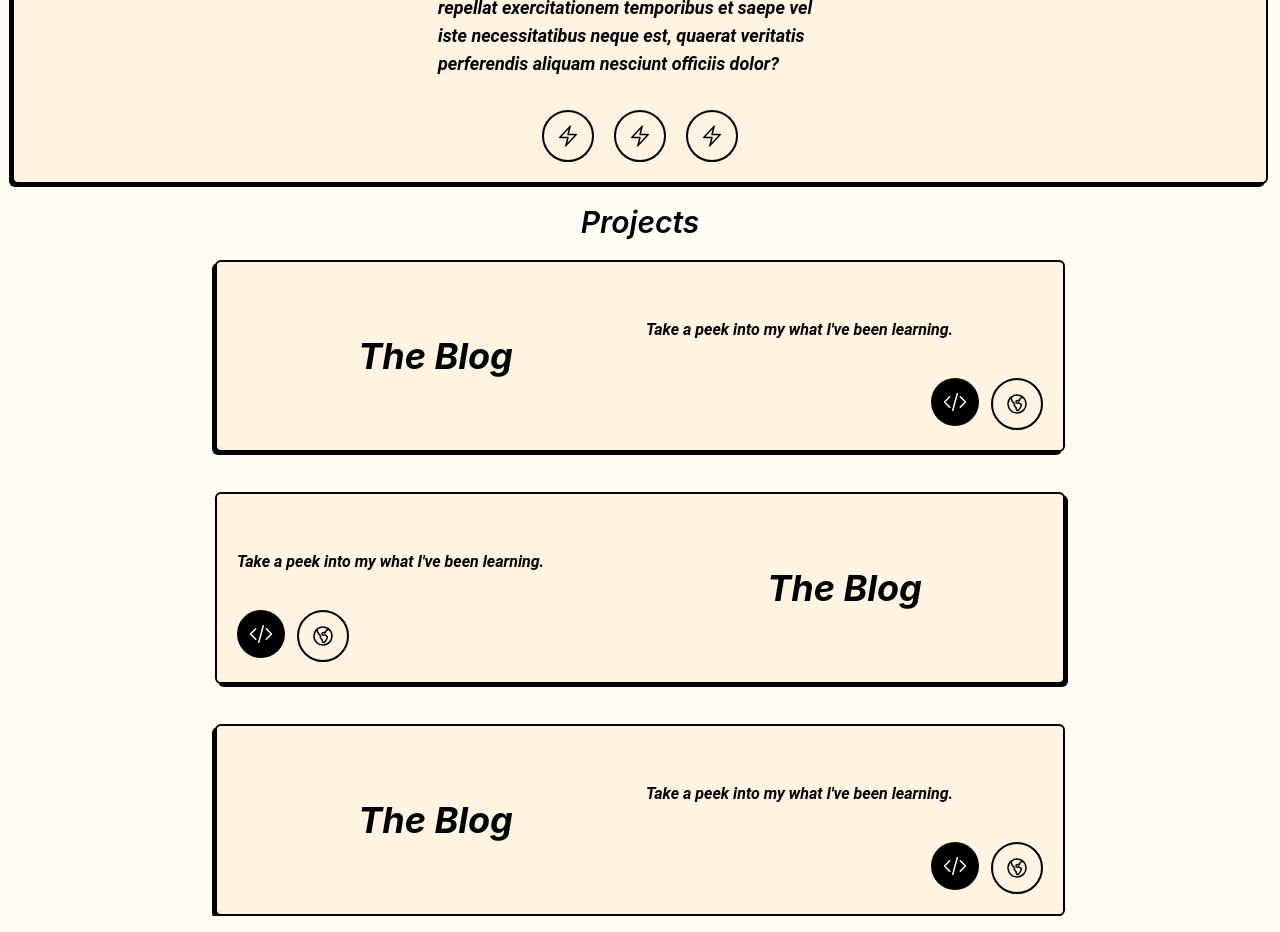
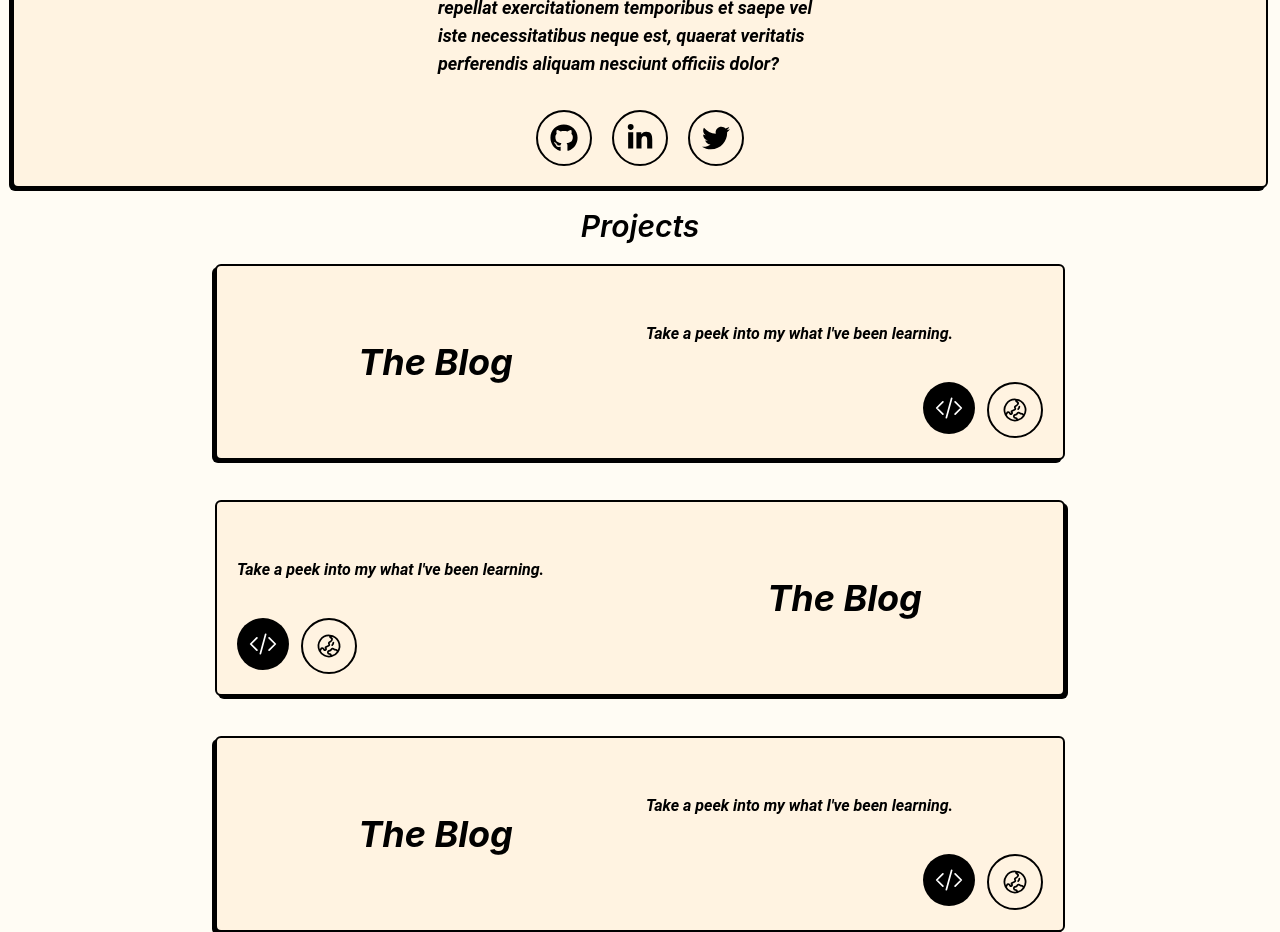
Before and after one commit to programmergeek/landing-page, a Next.js app in the folder landing-page/: page / in a window 1280 px wide. Shown: the part 980-1912 px from the top of the page. Built offline with nearby package versions, Linux system fonts and the light colour scheme.

Commit message:
remove heroicons icons and replace it with react icons

```diff
--- a/landing-page/components/Cards.tsx
+++ b/landing-page/components/Cards.tsx
@@ -1,5 +1,9 @@
 import React from "react";
 import { IconButton } from "./Buttons";
+import {
+  HiOutlineGlobeAsiaAustralia,
+  HiOutlineCodeBracket,
+} from "react-icons/hi2";
 
 type Props = {
   children?: React.ReactNode;
@@ -24,7 +28,11 @@ export const Card: React.FC<Props> = ({ ...props }) => {
 
 export const ProjectCard: React.FC<ProjectCardProps> = ({ ...props }) => {
     return (
-      <Card className={`max-w-3xl sm:min-w-[600px] lg:min-w-[850px] ${props.reverse ? 'shadow-hardShadowRight' : ''}`}>
+      <Card
+        className={`max-w-3xl sm:min-w-[600px] lg:min-w-[850px] ${
+          props.reverse ? "shadow-hardShadowRight" : ""
+        }`}
+      >
         {!props.reverse ? (
           <div className="flex flex-col gap-3 md:grid md:grid-cols-2">
             <span className="font-robot font-bold italic text-4xl flex md:justify-center my-auto">
@@ -39,20 +47,7 @@ export const ProjectCard: React.FC<ProjectCardProps> = ({ ...props }) => {
                   style="solid"
                   blank
                   icon={
-                    <svg
-                      xmlns="http://www.w3.org/2000/svg"
-                      fill="none"
-                      viewBox="0 0 24 24"
-                      strokeWidth={1.5}
-                      stroke="white"
-                      className="w-6 h-6"
-                    >
-                      <path
-                        strokeLinecap="round"
-                        strokeLinejoin="round"
-                        d="M17.25 6.75L22.5 12l-5.25 5.25m-10.5 0L1.5 12l5.25-5.25m7.5-3l-4.5 16.5"
-                      />
-                    </svg>
+                    <HiOutlineCodeBracket className="text-white w-6 h-6 md:w-7 md:h-7" />
                   }
                   href={props.repoLink}
                 />
@@ -60,20 +55,7 @@ export const ProjectCard: React.FC<ProjectCardProps> = ({ ...props }) => {
                   style="outline"
                   blank
                   icon={
-                    <svg
-                      xmlns="http://www.w3.org/2000/svg"
-                      fill="none"
-                      viewBox="0 0 24 24"
-                      strokeWidth={1.5}
-                      stroke="currentColor"
-                      className="w-6 h-6"
-                    >
-                      <path
-                        strokeLinecap="round"
-                        strokeLinejoin="round"
-                        d="M6.115 5.19l.319 1.913A6 6 0 008.11 10.36L9.75 12l-.387.775c-.217.433-.132.956.21 1.298l1.348 1.348c.21.21.329.497.329.795v1.089c0 .426.24.815.622 1.006l.153.076c.433.217.956.132 1.298-.21l.723-.723a8.7 8.7 0 002.288-4.042 1.087 1.087 0 00-.358-1.099l-1.33-1.108c-.251-.21-.582-.299-.905-.245l-1.17.195a1.125 1.125 0 01-.98-.314l-.295-.295a1.125 1.125 0 010-1.591l.13-.132a1.125 1.125 0 011.3-.21l.603.302a.809.809 0 001.086-1.086L14.25 7.5l1.256-.837a4.5 4.5 0 001.528-1.732l.146-.292M6.115 5.19A9 9 0 1017.18 4.64M6.115 5.19A8.965 8.965 0 0112 3c1.929 0 3.716.607 5.18 1.64"
-                      />
-                    </svg>
+                    <HiOutlineGlobeAsiaAustralia className="w-6 h-6 md:w-7 md:h-7" />
                   }
                   href={props.demoLink}
                 />
@@ -91,20 +73,7 @@ export const ProjectCard: React.FC<ProjectCardProps> = ({ ...props }) => {
                   style="solid"
                   blank
                   icon={
-                    <svg
-                      xmlns="http://www.w3.org/2000/svg"
-                      fill="none"
-                      viewBox="0 0 24 24"
-                      strokeWidth={1.5}
-                      stroke="white"
-                      className="w-6 h-6"
-                    >
-                      <path
-                        strokeLinecap="round"
-                        strokeLinejoin="round"
-                        d="M17.25 6.75L22.5 12l-5.25 5.25m-10.5 0L1.5 12l5.25-5.25m7.5-3l-4.5 16.5"
-                      />
-                    </svg>
+                    <HiOutlineCodeBracket className="text-white w-6 h-6 md:w-7 md:h-7" />
                   }
                   href={props.repoLink}
                 />
@@ -112,20 +81,7 @@ export const ProjectCard: React.FC<ProjectCardProps> = ({ ...props }) => {
                   style="outline"
                   blank
                   icon={
-                    <svg
-                      xmlns="http://www.w3.org/2000/svg"
-                      fill="none"
-                      viewBox="0 0 24 24"
-                      strokeWidth={1.5}
-                      stroke="currentColor"
-                      className="w-6 h-6"
-                    >
-                      <path
-                        strokeLinecap="round"
-                        strokeLinejoin="round"
-                        d="M6.115 5.19l.319 1.913A6 6 0 008.11 10.36L9.75 12l-.387.775c-.217.433-.132.956.21 1.298l1.348 1.348c.21.21.329.497.329.795v1.089c0 .426.24.815.622 1.006l.153.076c.433.217.956.132 1.298-.21l.723-.723a8.7 8.7 0 002.288-4.042 1.087 1.087 0 00-.358-1.099l-1.33-1.108c-.251-.21-.582-.299-.905-.245l-1.17.195a1.125 1.125 0 01-.98-.314l-.295-.295a1.125 1.125 0 010-1.591l.13-.132a1.125 1.125 0 011.3-.21l.603.302a.809.809 0 001.086-1.086L14.25 7.5l1.256-.837a4.5 4.5 0 001.528-1.732l.146-.292M6.115 5.19A9 9 0 1017.18 4.64M6.115 5.19A8.965 8.965 0 0112 3c1.929 0 3.716.607 5.18 1.64"
-                      />
-                    </svg>
+                    <HiOutlineGlobeAsiaAustralia className="w-6 h-6 md:w-7 md:h-7" />
                   }
                   href={props.demoLink}
                 />
--- a/landing-page/package.json
+++ b/landing-page/package.json
@@ -9,12 +9,12 @@
     "lint": "next lint"
   },
   "dependencies": {
-    "@heroicons/react": "^2.0.12",
     "autoprefixer": "^10.4.12",
     "next": "12.3.1",
     "postcss": "^8.4.17",
     "react": "18.2.0",
     "react-dom": "18.2.0",
+    "react-icons": "^4.6.0",
     "tailwindcss": "^3.1.8"
   },
   "devDependencies": {
--- a/landing-page/pages/index.tsx
+++ b/landing-page/pages/index.tsx
@@ -2,6 +2,7 @@ import type { NextPage } from 'next'
 import Head from 'next/head'
 import Image from 'next/image'
 import { Card, HeroBanner, IconButton, Navbar, ProjectCard } from '../components'
+import { FaGithub, FaLinkedinIn, FaTwitter } from "react-icons/fa";
 import styles from '../styles/Home.module.css'
 
 const Home: NextPage = () => {
@@ -23,60 +24,21 @@ const Home: NextPage = () => {
           <div className="w-fit mx-auto mt-8 flex gap-5">
             <IconButton
               style="outline"
-              icon={
-                <svg
-                  xmlns="http://www.w3.org/2000/svg"
-                  fill="none"
-                  viewBox="0 0 24 24"
-                  strokeWidth={1.5}
-                  stroke="currentColor"
-                  className="w-6 h-6"
-                >
-                  <path
-                    strokeLinecap="round"
-                    strokeLinejoin="round"
-                    d="M3.75 13.5l10.5-11.25L12 10.5h8.25L9.75 21.75 12 13.5H3.75z"
-                  />
-                </svg>
-              }
+              icon={<FaGithub className="h-6 w-6 md:h-7 md:w-7" />}
+              href="https://github.com/programmergeek"
+              blank
             />
             <IconButton
               style="outline"
-              icon={
-                <svg
-                  xmlns="http://www.w3.org/2000/svg"
-                  fill="none"
-                  viewBox="0 0 24 24"
-                  strokeWidth={1.5}
-                  stroke="currentColor"
-                  className="w-6 h-6"
-                >
-                  <path
-                    strokeLinecap="round"
-                    strokeLinejoin="round"
-                    d="M3.75 13.5l10.5-11.25L12 10.5h8.25L9.75 21.75 12 13.5H3.75z"
-                  />
-                </svg>
-              }
+              icon={<FaLinkedinIn className="h-6 w-6 md:h-7 md:w-7" />}
+              href="https://www.linkedin.com/in/thato-will-joseph-b0aa54219/"
+              blank
             />
             <IconButton
               style="outline"
-              icon={
-                <svg
-                  xmlns="http://www.w3.org/2000/svg"
-                  fill="none"
-                  viewBox="0 0 24 24"
-                  strokeWidth={1.5}
-                  stroke="currentColor"
-                  className="w-6 h-6"
-                >
-                  <path
-                    strokeLinecap="round"
-                    strokeLinejoin="round"
-                    d="M3.75 13.5l10.5-11.25L12 10.5h8.25L9.75 21.75 12 13.5H3.75z"
-                  />
-                </svg>
-              }
+              icon={<FaTwitter className="h-6 w-6 md:h-7 md:w-7" />}
+              href="https://twitter.com/programergeek"
+              blank
             />
           </div>
         </Card>
@@ -92,7 +54,7 @@ const Home: NextPage = () => {
               description="Take a peek into my what I've been learning."
               demoLink="https://blog.willjoseph.xyz"
               repoLink="https://github.com/programmergeek/the-blog"
-              />
+            />
           </div>
           <div className="w-fit ml-auto lg:m-0">
             <ProjectCard
@@ -109,8 +71,8 @@ const Home: NextPage = () => {
               description="Take a peek into my what I've been learning."
               demoLink="https://blog.willjoseph.xyz"
               repoLink="https://github.com/programmergeek/the-blog"
-              />
-            </div>
+            />
+          </div>
         </div>
       </section>
     </div>
```
Also changed, not shown: 1 other file (tests, documents, lock files or other folders).
